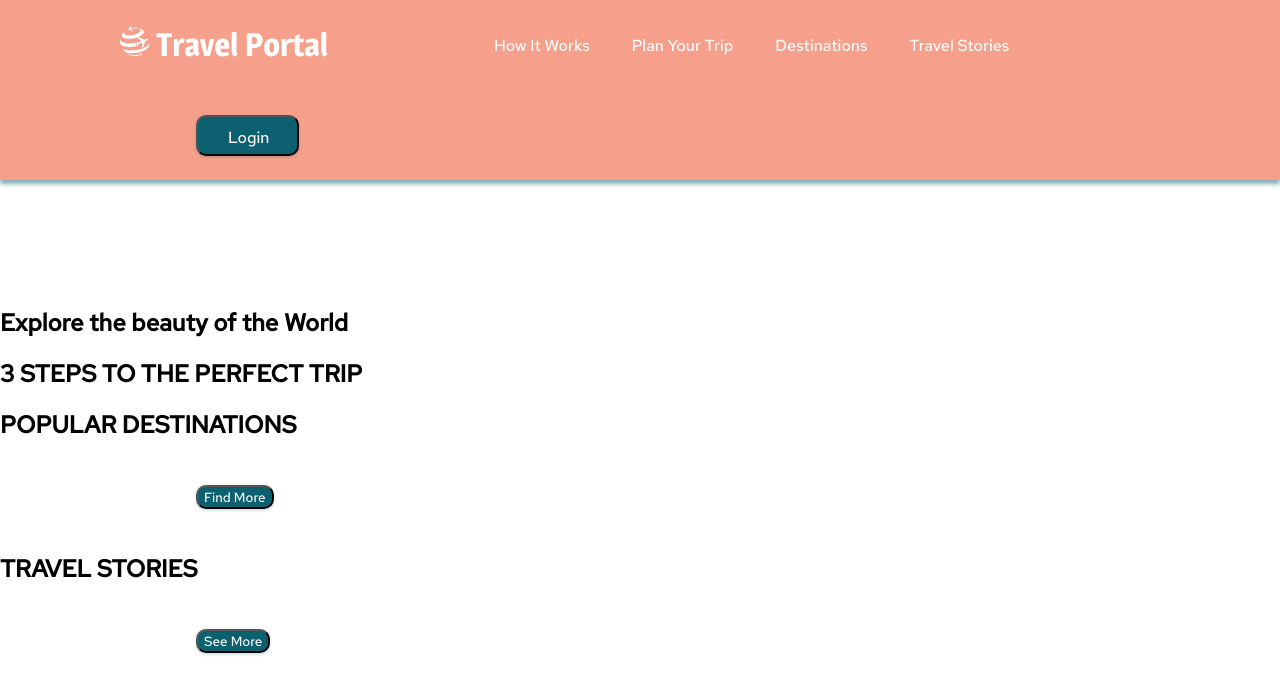
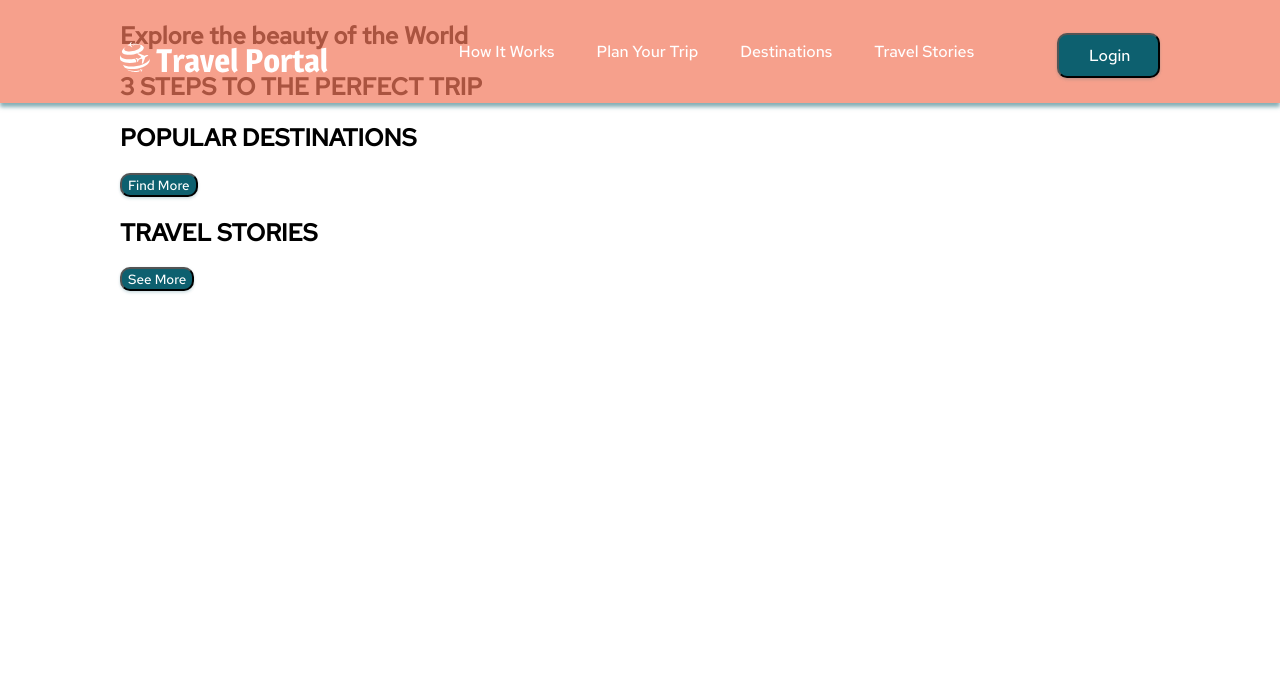
Before and after one commit to Elijah-I/rsschool-travel, a plain HTML site: page index.html in a window 1280 px wide. Drawn offline with Linux system fonts and the light colour scheme.

Commit message:
refactor: correct header

```diff
--- a/index.html
+++ b/index.html
@@ -19,12 +19,12 @@
                     <img src="./assets/svg/logo.svg" alt="Logo">
                 </a>
             </div>
-            <nav class="nav">
-                <ul class="nav-list">
-                    <li class="nav-item"><a href="preview" class="nav-link">How It Works</a></li>
-                    <li class="nav-item"><a href="steps" class="nav-link">Plan Your Trip</a></li>
-                    <li class="nav-item"><a href="destinations" class="nav-link">Destinations</a></li>
-                    <li class="nav-item"><a href="stories" class="nav-link">Travel Stories</a></li>
+            <nav class="header-nav">
+                <ul class="header-list">
+                    <li class="header-item"><a href="preview" class="header-link">How It Works</a></li>
+                    <li class="header-item"><a href="steps" class="header-link">Plan Your Trip</a></li>
+                    <li class="header-item"><a href="destinations" class="header-link">Destinations</a></li>
+                    <li class="header-item"><a href="stories" class="header-link">Travel Stories</a></li>
                 </ul>
             </nav>
             <div class="header-button">
--- a/style.css
+++ b/style.css
@@ -32,6 +32,7 @@ body {
 .container {
     max-width: 1440px;
     margin: 0 auto;
+    padding: 0px 120px;
 }
 
 html {
@@ -41,42 +42,49 @@ html {
 /*Start header styles*/
 
 header {
-    margin: 0;
-    padding: 0;
+    position: fixed;
+    top: 0;
+    left: 0;
+    width: 100%;
     background-color:rgba(242, 120, 92, 0.7);
     box-shadow: 0px 4px 4px rgba(13, 96, 111, 0.5);
-    min-height: 90px;
+    padding-bottom: 25px;
 }
 
 .header-container {
     display: flex;
     flex-wrap: wrap;
     align-items: flex-end;
-    margin: 0;
-    padding: 0;
+    justify-content: space-between;
+    padding-top: 25px
 }
 
-.header-logo {
-    width: 216px;
-    height: 31px;
-    margin: 25px 0px 34px 120px;
+.header-list {
+    display: flex;
+    flex-wrap: wrap;
 }
 
+.header-item {
+    margin-right: 42px;
+}
+
+.header-item:last-child {
+    margin-right: 0px;
+}
+/*
 .nav-list {
     display: flex;
     flex-direction: row;
-    align-items: flex-start;
+    align-items: flex-end;
     list-style: none;
     max-width: 527px;
-    margin: 35px 0px 34px 158px;
-    padding: 0;
 }
+*/
 
 /*Изменить паддинги и высоту строки*/
-.nav-link {
+.header-link {
     padding: 0;
     line-height: 50px;
-    transition: .3s;
     font-family: Red Hat Text;
     font-size: 16px;
     font-weight: 500;
@@ -86,17 +94,11 @@ header {
     color:#ffffff;
 }
 
-.nav-link:hover, .nav-link:focus, .nav-link:active {
+.header-link:hover, .header-link:focus, .header-link:active {
     opacity: 0.75;
+    transition: .3s;
   }
 
-.nav-item {
-    margin-right: 42px;
-}
-
-.nav-item:last-child {
-    margin-right: 0px;
-}
 
 .button {
     background: #0D606F;
@@ -106,7 +108,6 @@ header {
     font-style: normal;
     font-weight: 500;
     color: #FFFFFF;
-    margin: 25px 120px 24px 196px;
 /*
     width: 228px;
     height: 59px;
@@ -118,9 +119,8 @@ header {
 
 .button-login {
     width: 103px;
-    height: 41px;
     padding: 10px 30px;
     font-size: 16px;
     line-height: 21px;
-    margin: 25px 120px 24px 196px;
+
 }
```
